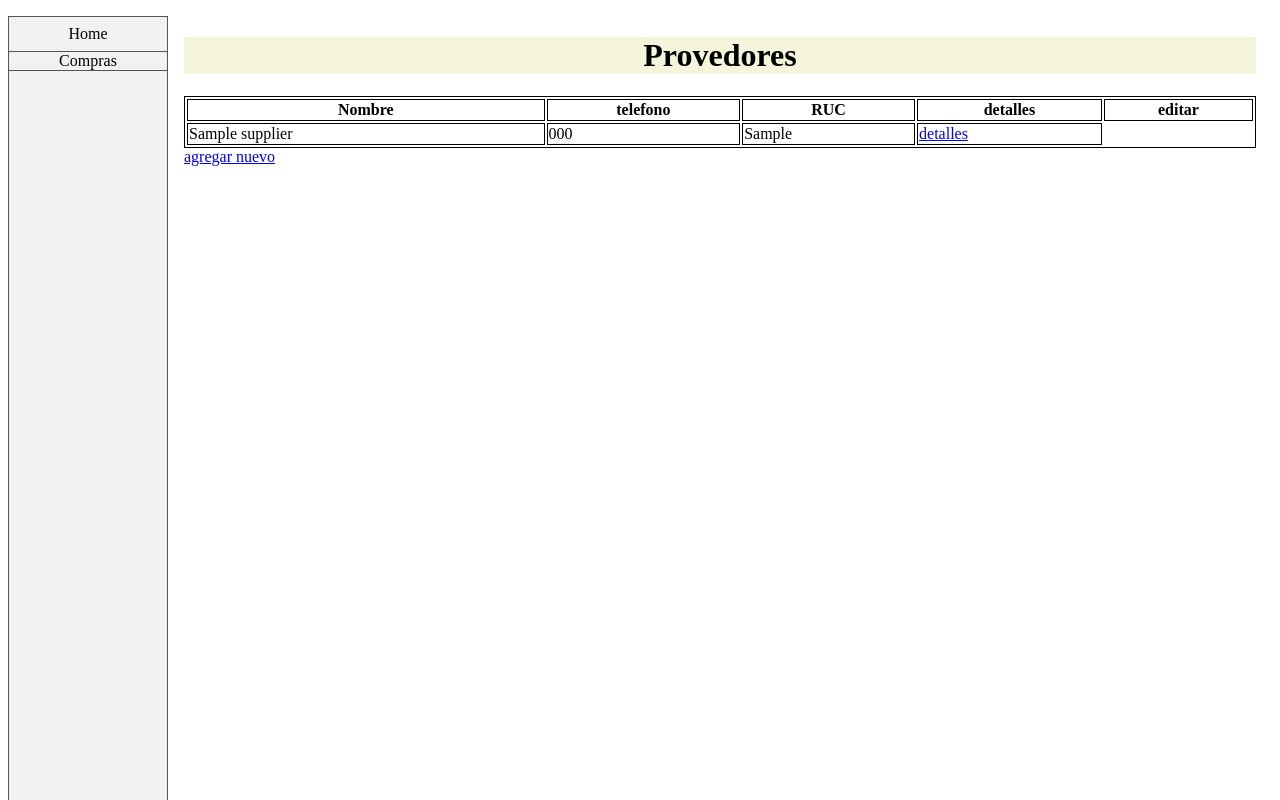
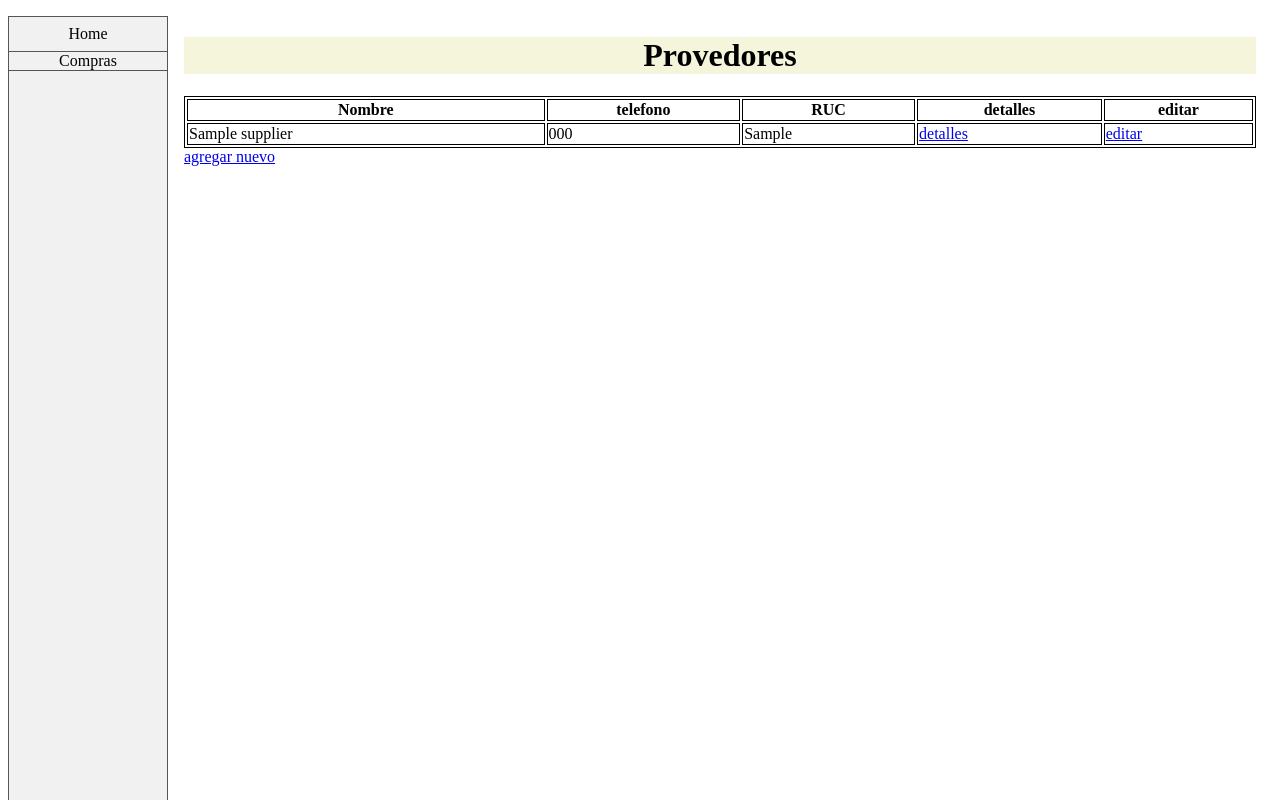
Before and after one commit to jllanosmiranda/erp, a Django app: page /procurement/suppliers/ in a window 1280 px wide. Run offline with Django 5.2, Linux system fonts and the light colour scheme; tables that the repository leaves empty hold one stand-in row (values such as "Sample post").

Commit message:
adding edit supplier

```diff
--- a/ERPDjangoProject/procurement/templates/procurement/suppliers/suppliers.html
+++ b/ERPDjangoProject/procurement/templates/procurement/suppliers/suppliers.html
@@ -17,7 +17,8 @@
                 <td>{{ supplier.name }}</td>
                 <td>{{ supplier.phone }}</td>
                 <td>{{ supplier.ruc }}</td>
-                <td><a href="{% url 'supplier_details' supplier_id=supplier.id%}">detalles</a></td>
+                <td><a href="{% url 'supplier_details' supplier_id=supplier.id %}">detalles</a></td>
+                <td><a href="{% url 'update_supplier' supplier_id=supplier.id %}">editar</a></td>
             </tr>
         {% endfor %}
         </tbody>
```
